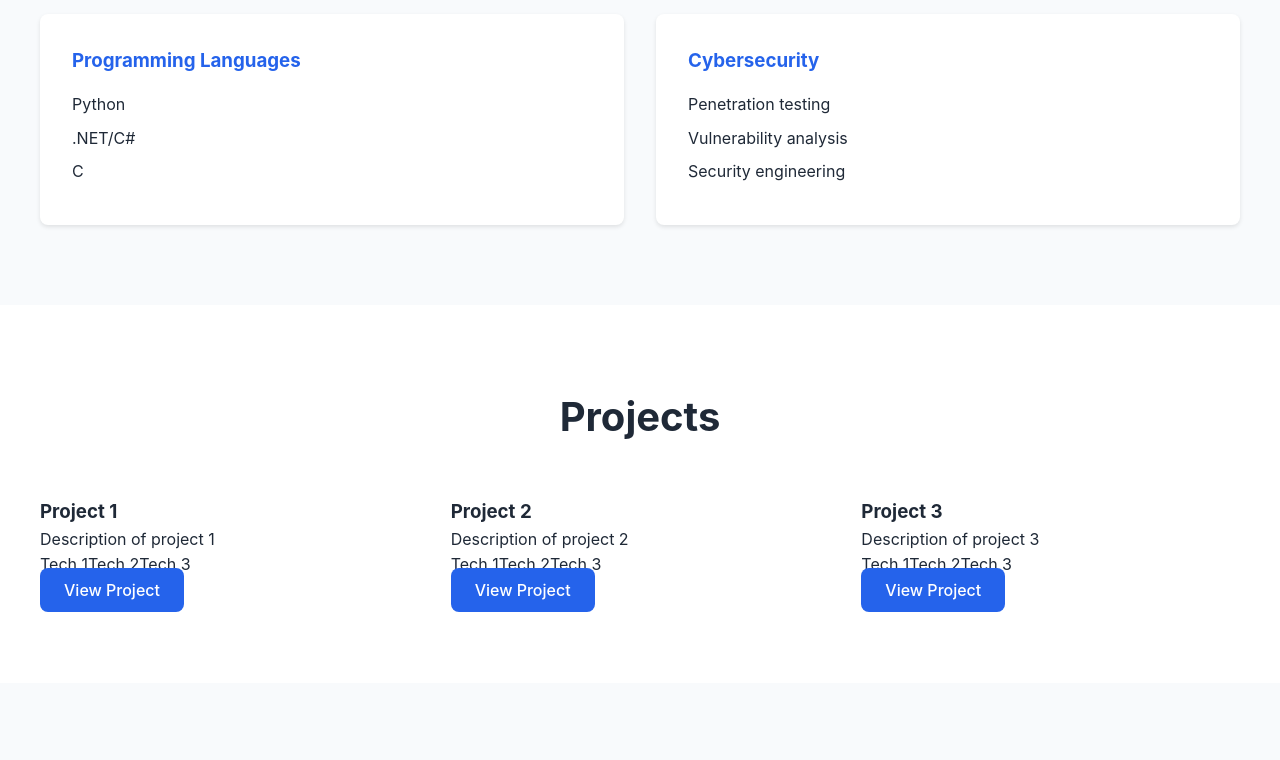
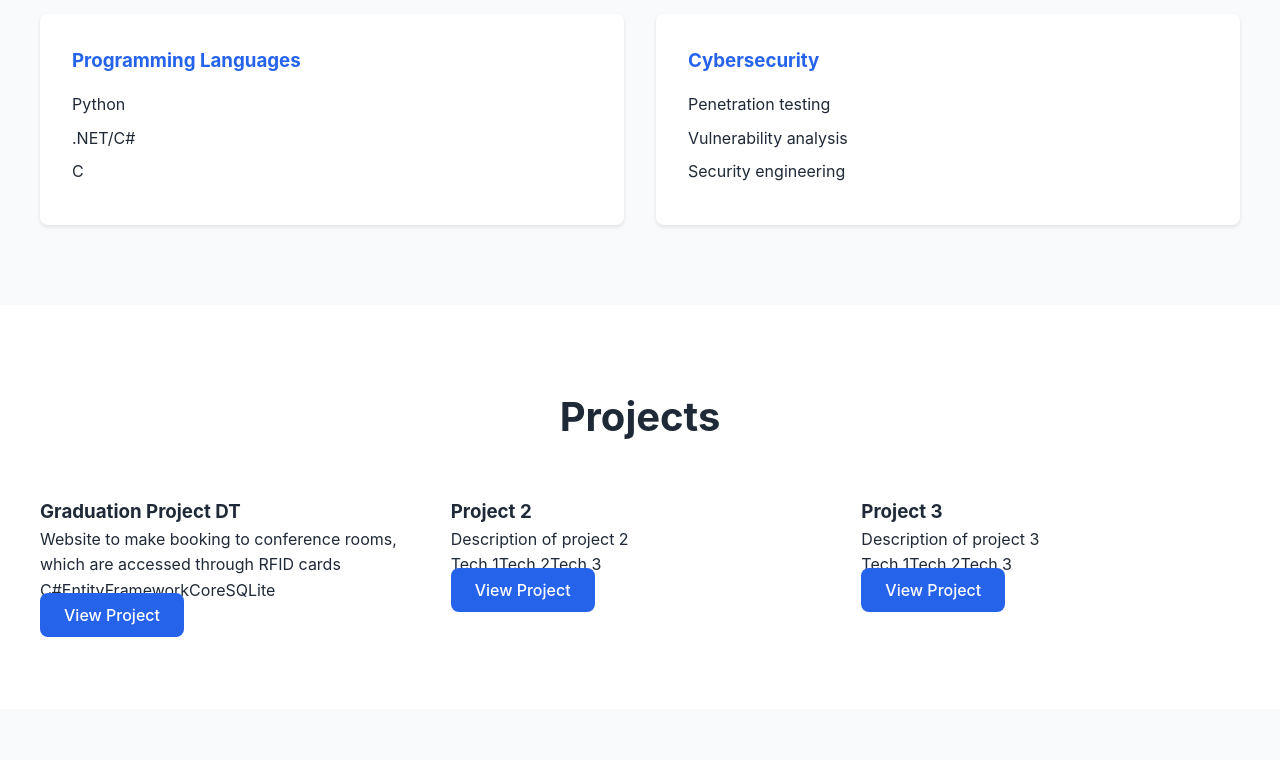
Before and after one commit to AcidAim/AcidAim.github.io, a plain HTML site: page index.html in a window 1280 px wide. Shown: the part 1550-2310 px from the top of the page. Drawn offline with Linux system fonts and the light colour scheme.

Commit message:
fixed? picture orientation part 2

```diff
--- a/script.js
+++ b/script.js
@@ -22,10 +22,10 @@ document.addEventListener('DOMContentLoaded', function() {
     // Sample projects data - replace with your own
     const projects = [
         {
-            title: 'Project 1',
-            description: 'Description of project 1',
-            technologies: ['Tech 1', 'Tech 2', 'Tech 3'],
-            link: '#'
+            title: 'Graduation Project DT',
+            description: 'Website to make booking to conference rooms, which are accessed through RFID cards',
+            technologies: ['C#', 'EntityFrameworkCore', 'SQLite'],
+            link: 'Private'
         },
         {
             title: 'Project 2',
--- a/styles.css
+++ b/styles.css
@@ -168,6 +168,7 @@ body {
     height: 100%;
     object-fit: cover;
     object-position: center;
+    transform: rotate(-90deg);
 }
 
 .about-text p {
```
